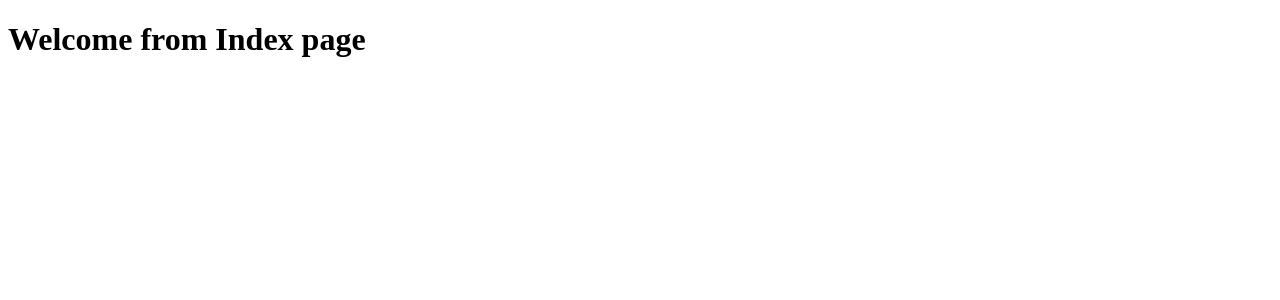
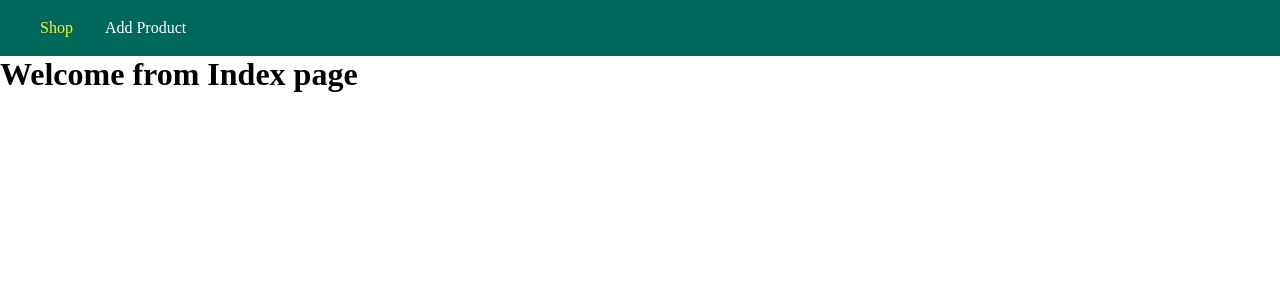
Before and after one commit to ArnasSmicius/Node-MaximilianSchwarzmuller-Udemy, a React (Create React App) app in the folder ecommerce-mern/frontend/: page / in a window 1280 px wide. Shown: the top 300 px of the page. Built offline with nearby package versions, Linux system fonts and the light colour scheme.

Commit message:
Implement Navigation Component

```diff
--- /dev/null
+++ b/ecommerce-mern/frontend/src/components/Navigation/Navigation.js
@@ -0,0 +1,37 @@
+import React from "react";
+import { Link, useLocation } from "react-router-dom";
+
+import styles from "./Navigation.module.css";
+
+const Navigation = () => {
+  const path = useLocation().pathname;
+
+  return (
+    <div className={styles["main-header"]}>
+      <nav className={styles["main-header__nav"]}>
+        <ul className={styles["main-header__item-list"]}>
+          <li className={styles["main-header__item"]}>
+            <Link
+              className={path === "/" ? styles["active"] : undefined}
+              to="/"
+            >
+              Shop
+            </Link>
+          </li>
+          <li className={styles["main-header__item"]}>
+            <Link
+              className={
+                path === "/admin/add-product" ? styles["active"] : undefined
+              }
+              to="/admin/add-product"
+            >
+              Add Product
+            </Link>
+          </li>
+        </ul>
+      </nav>
+    </div>
+  );
+};
+
+export default Navigation;
--- /dev/null
+++ b/ecommerce-mern/frontend/src/components/Navigation/Navigation.module.css
@@ -0,0 +1,35 @@
+.main-header {
+  width: 100%;
+  height: 3.5rem;
+  background-color: #00695c;
+  padding: 0 1.5rem;
+}
+
+.main-header__nav {
+  height: 100%;
+  display: flex;
+  align-items: center;
+}
+
+.main-header__item-list {
+  list-style: none;
+  margin: 0;
+  padding: 0;
+  display: flex;
+}
+
+.main-header__item {
+  margin: 0 1rem;
+  padding: 0;
+}
+
+.main-header__item a {
+  text-decoration: none;
+  color: white;
+}
+
+.main-header__item a:hover,
+.main-header__item a:active,
+.main-header__item a.active {
+  color: #ffeb3b;
+}
--- /dev/null
+++ b/ecommerce-mern/frontend/src/index.css
@@ -0,0 +1,6 @@
+@import url('https://fonts.googleapis.com/css?family=Open+Sans:400,700');
+
+* {
+  box-sizing: border-box;
+  margin: 0;
+}
--- a/ecommerce-mern/frontend/src/index.js
+++ b/ecommerce-mern/frontend/src/index.js
@@ -2,6 +2,7 @@ import React from "react";
 import ReactDOM from "react-dom/client";
 import App from "./App";
 import reportWebVitals from "./reportWebVitals";
+import "./index.css";
 
 const root = ReactDOM.createRoot(document.getElementById("root"));
 root.render(
--- a/ecommerce-mern/frontend/src/router/AppRouter.js
+++ b/ecommerce-mern/frontend/src/router/AppRouter.js
@@ -3,10 +3,12 @@ import { BrowserRouter, Routes, Route } from "react-router-dom";
 import Index from "../components/Index/Index";
 import AddProduct from "../components/AddProduct/AddProduct";
 import NoPage from "../components/NoPage/NoPage";
+import Navigation from "../components/Navigation/Navigation";
 
 const AppRouter = () => {
   return (
     <BrowserRouter>
+      <Navigation />
       <Routes>
         <Route path="/" element={<Index />} />
         <Route path="/admin/add-product" element={<AddProduct />} />
```
